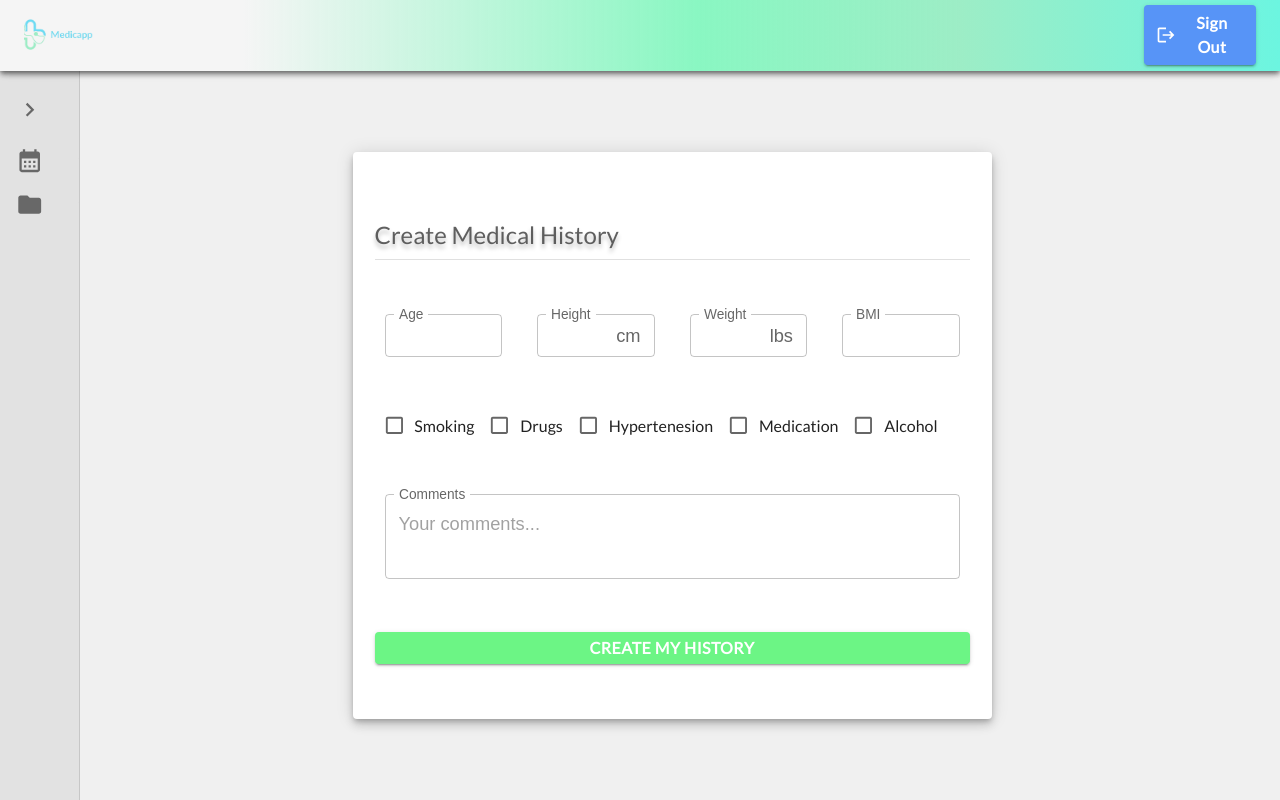
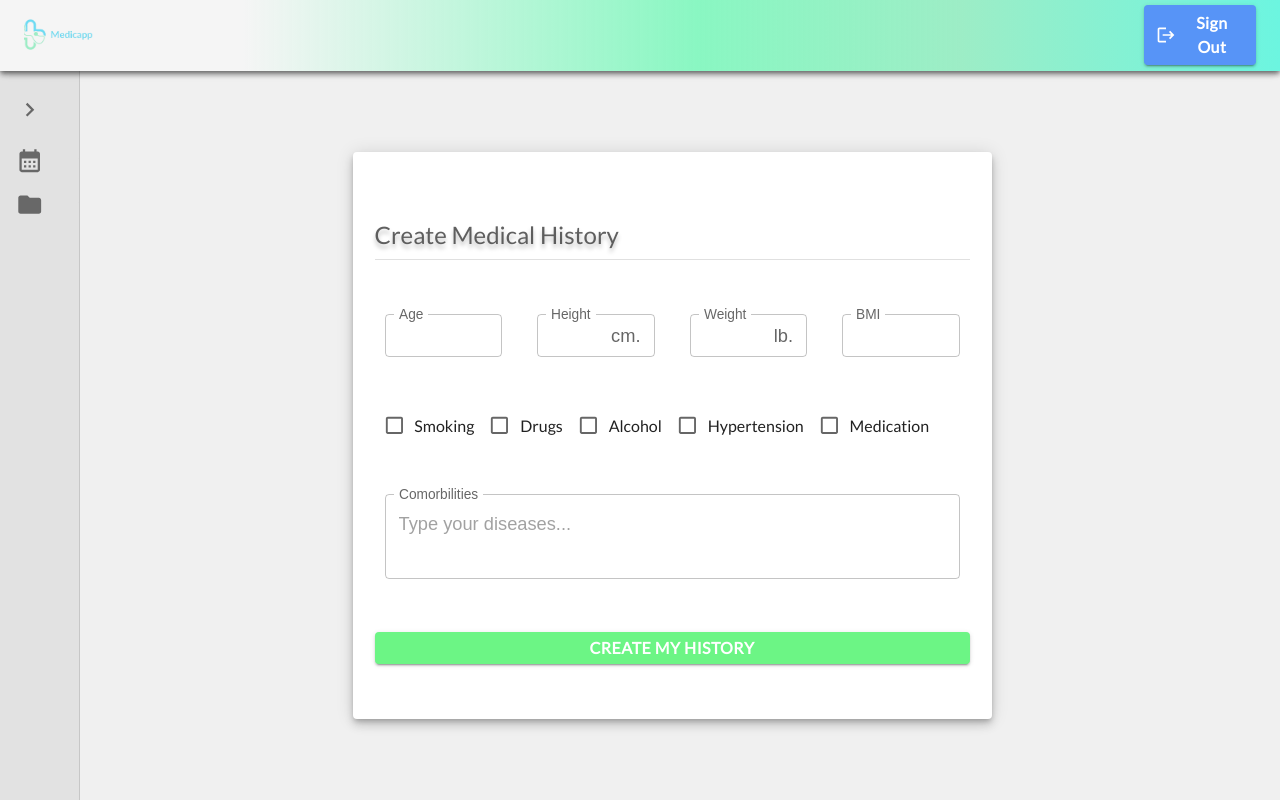
Before and after one commit to ivantrejoc/medicapp_frontend, a React (Vite) app: page /history/create in a window 1280 px wide. Built offline with nearby package versions, Linux system fonts and the light colour scheme.

Commit message:
create history function

```diff
--- a/src/components/HistoryForm/HistoryForm.jsx
+++ b/src/components/HistoryForm/HistoryForm.jsx
@@ -12,13 +12,62 @@ import {
   Button,
   useMediaQuery
 } from "@mui/material";
+import { useForm, Controller } from "react-hook-form";
 import { useTheme } from "@mui/material/styles";
 import BasicData from "../BasicData/BasicData";
+import AlertModal from "../AlertModal/AlertModal";
+import { createHistory } from "../../services/historyServices";
+import { useState } from "react";
 
 const HistoryForm = () => {
+  const [message, setMessage] = useState(null);
+  const [openAlert, setOpenAlert] = useState(false);
   const theme = useTheme();
   const isMobile = useMediaQuery(theme.breakpoints.down("md"));
   const isTablet = useMediaQuery(theme.breakpoints.only("md"));
+
+  const {
+    handleSubmit,
+    control,
+    formState: { errors },
+    reset
+  } = useForm({
+    defaultValues: {
+      age: "",
+      height: "",
+      weight: "",
+      bmi: "",
+      smoking: false,
+      drugs: false,
+      hypertension: false,
+      medication: false,
+      alcohol: false,
+      comorbilities: ""
+    }
+  });
+
+  const onSubmit = async (data) => {
+    const formData = {
+      ...data,
+      smoking: data.smoking ? "yes" : "no",
+      drugs: data.drugs ? "yes" : "no",
+      hypertension: data.hypertension ? "yes" : "no",
+      medication: data.medication ? "yes" : "no",
+      alcohol: data.alcohol ? "yes" : "no",
+      height: `${data.height}cm.`,
+      weight: `${data.weight}lb.`
+    };
+
+    const historyData = {
+      ...formData,
+      patient_id: 7
+    };
+    const response = await createHistory(historyData);
+    const responseMessage = await response.body.message;
+    reset();
+    setMessage(responseMessage);
+    setOpenAlert(true);
+  };
 
   return (
     <Paper
@@ -27,18 +76,25 @@ const HistoryForm = () => {
         display: "flex",
         width: { xs: "19.9375rem", md: "39.9375rem" },
         marginLeft: { xs: "10rem", lg: "0rem" },
-        height: "35.4375rem",
+        height: { xs: "37.4375rem", md: "35.4375rem" },
         flexDirection: "column",
-        justifyContent: "center",
+        justifyContent: { xs: "flex-start", md: "center" },
         alignItems: "center",
         flexShrink: 0,
         background: "var(--background-paper-elevation-6, #FFF)",
         boxSizing: "border-box"
       }}
     >
+      {openAlert && (
+        <AlertModal
+          open={openAlert}
+          message={message}
+          onClose={() => setOpenAlert(false)}
+        />
+      )}
       {(isMobile || isTablet) && <BasicData />}
       <Box
-        id="form"
+        className="form"
         sx={{
           display: "flex",
           width: { xs: "17.1875rem", md: "37.1875rem" },
@@ -50,7 +106,7 @@ const HistoryForm = () => {
         }}
       >
         <Box
-          id="title-wrapper"
+          className="title-wrapper"
           sx={{
             display: "flex",
             padding: "var(--2, 1rem) var(--none, 0rem)",
@@ -62,7 +118,7 @@ const HistoryForm = () => {
           }}
         >
           <Box
-            id="title-container"
+            className="title-container"
             sx={{
               display: "flex",
               alignItems: "flex-start",
@@ -75,7 +131,9 @@ const HistoryForm = () => {
           <Divider sx={{ width: "100%", marginTop: 1 }} />
         </Box>
         <Box
-          id="inputs-wrapper"
+          className="inputs-wrapper"
+          component="form"
+          onSubmit={handleSubmit(onSubmit)}
           sx={{
             display: "flex",
             height: { xs: "28.2rem", md: "23.3rem" },
@@ -87,27 +145,44 @@ const HistoryForm = () => {
           }}
         >
           <Box
-            id="row-1"
+            className="row-1"
             sx={{
               display: { xs: "grid", md: "flex" },
               gridTemplateColumns: { xs: "repeat(2, 2fr)" },
               padding: { xs: "0rem", md: "0.625rem" },
-              alignItems: "center",
+              alignItems: "flex-start",
               gap: { xs: "1.75rem", md: "2.1875rem" },
               alignSelf: "stretch",
               boxSizing: "border-box",
               marginBottom: { xs: 1.5, md: 3.5 }
             }}
           >
+            <Controller
+              name="age"
+              control={control}
+              rules={{
+                required: "Required",
+                pattern: {
+                  value: /^[0-9]+$/,
+                  message: "Only numbers"
+                }
+              }}
+              render={({ field }) => (
                 <TextField
+                  {...field}
                   size="small"
                   variant="outlined"
                   label="Age"
-              SelectProps={{
-                native: true
-              }}
+                  error={!!errors.age}
+                  helperText={errors.age ? errors.age.message : null}
                   InputLabelProps={{
                     shrink: true
+                  }}
+                  FormHelperTextProps={{
+                    sx: {
+                      fontSize: "0.75rem",
+                      margin: 1
+                    }
                   }}
                   sx={{
                     display: "flex",
@@ -120,18 +195,40 @@ const HistoryForm = () => {
                     }
                   }}
                 />
+              )}
+            />
+
+            <Controller
+              name="height"
+              control={control}
+              rules={{
+                required: "Required",
+                pattern: {
+                  value: /^[0-9]+$/,
+                  message: "Only numbers"
+                }
+              }}
+              render={({ field }) => (
                 <TextField
+                  {...field}
                   size="small"
                   variant="outlined"
                   label="Height"
                   InputProps={{
-                endAdornment: <InputAdornment position="end">cm</InputAdornment>
+                    endAdornment: (
+                      <InputAdornment position="end">cm.</InputAdornment>
+                    )
                   }}
-              SelectProps={{
-                native: true
-              }}
+                  error={!!errors.height}
+                  helperText={errors.height ? errors.height.message : null}
                   InputLabelProps={{
                     shrink: true
+                  }}
+                  FormHelperTextProps={{
+                    sx: {
+                      fontSize: "0.75rem",
+                      margin: 1
+                    }
                   }}
                   sx={{
                     display: "flex",
@@ -144,20 +241,39 @@ const HistoryForm = () => {
                     }
                   }}
                 />
+              )}
+            />
+            <Controller
+              name="weight"
+              control={control}
+              rules={{
+                required: "Required",
+                pattern: {
+                  value: /^[0-9]+$/,
+                  message: "Only numbers"
+                }
+              }}
+              render={({ field }) => (
                 <TextField
+                  {...field}
                   size="small"
                   variant="outlined"
                   label="Weight"
                   InputProps={{
                     endAdornment: (
-                  <InputAdornment position="end">lbs</InputAdornment>
+                      <InputAdornment position="end">lb.</InputAdornment>
                     )
                   }}
-              SelectProps={{
-                native: true
-              }}
+                  error={!!errors.weight}
+                  helperText={errors.weight ? errors.weight.message : null}
                   InputLabelProps={{
                     shrink: true
+                  }}
+                  FormHelperTextProps={{
+                    sx: {
+                      fontSize: "0.75rem",
+                      margin: 1
+                    }
                   }}
                   sx={{
                     display: "flex",
@@ -170,15 +286,34 @@ const HistoryForm = () => {
                     }
                   }}
                 />
+              )}
+            />
+            <Controller
+              name="bmi"
+              control={control}
+              rules={{
+                required: "Required",
+                pattern: {
+                  value: /^[\d,]{1,3}(\.[0-9]{2})?$/,
+                  message: "Only 2 decimals"
+                }
+              }}
+              render={({ field }) => (
                 <TextField
+                  {...field}
                   size="small"
                   variant="outlined"
                   label="BMI"
-              SelectProps={{
-                native: true
-              }}
+                  error={!!errors.bmi}
+                  helperText={errors.bmi ? errors.bmi.message : null}
                   InputLabelProps={{
                     shrink: true
+                  }}
+                  FormHelperTextProps={{
+                    sx: {
+                      fontSize: "0.75rem",
+                      margin: 1
+                    }
                   }}
                   sx={{
                     display: "flex",
@@ -191,9 +326,11 @@ const HistoryForm = () => {
                     }
                   }}
                 />
+              )}
+            />
           </Box>
           <Box
-            id="row-2"
+            className="row-2"
             sx={{
               display: "flex",
               flexDirection: { xs: "column", md: "row" },
@@ -213,6 +350,11 @@ const HistoryForm = () => {
                   gridTemplateColumns: { xs: "repeat(2, 3fr)" }
                 }}
               >
+                <Controller
+                  name="smoking"
+                  defaultValue={false}
+                  control={control}
+                  render={({ field }) => (
                     <FormControlLabel
                       value="smoking"
                       sx={{
@@ -224,7 +366,10 @@ const HistoryForm = () => {
                       }}
                       control={
                         <Checkbox
+                          {...field}
                           size="small"
+                          checked={field.value}
+                          onChange={(e) => field.onChange(e.target.checked)}
                           sx={{
                             "&.Mui-checked": {
                               color: "#6CF585"
@@ -234,6 +379,12 @@ const HistoryForm = () => {
                       }
                       label="Smoking"
                     />
+                  )}
+                />
+                <Controller
+                  name="drugs"
+                  control={control}
+                  render={({ field }) => (
                     <FormControlLabel
                       value="drugs"
                       sx={{
@@ -245,7 +396,10 @@ const HistoryForm = () => {
                       }}
                       control={
                         <Checkbox
+                          {...field}
                           size="small"
+                          checked={field.value}
+                          onChange={(e) => field.onChange(e.target.checked)}
                           sx={{
                             "&.Mui-checked": {
                               color: "#6CF585"
@@ -255,6 +409,42 @@ const HistoryForm = () => {
                       }
                       label="Drugs"
                     />
+                  )}
+                />
+                <Controller
+                  name="alcohol"
+                  control={control}
+                  render={({ field }) => (
+                    <FormControlLabel
+                      value="alcohol"
+                      sx={{
+                        "& .MuiFormControlLabel-label": {
+                          fontFamily: "Lato, sans-serif",
+                          fontSize: "1rem",
+                          fontWeight: "500"
+                        }
+                      }}
+                      control={
+                        <Checkbox
+                          {...field}
+                          size="small"
+                          checked={field.value}
+                          onChange={(e) => field.onChange(e.target.checked)}
+                          sx={{
+                            "&.Mui-checked": {
+                              color: "#6CF585"
+                            }
+                          }}
+                        />
+                      }
+                      label="Alcohol"
+                    />
+                  )}
+                />
+                <Controller
+                  name="hypertension"
+                  control={control}
+                  render={({ field }) => (
                     <FormControlLabel
                       value="hypertension"
                       sx={{
@@ -266,7 +456,10 @@ const HistoryForm = () => {
                       }}
                       control={
                         <Checkbox
+                          {...field}
                           size="small"
+                          checked={field.value}
+                          onChange={(e) => field.onChange(e.target.checked)}
                           sx={{
                             "&.Mui-checked": {
                               color: "#6CF585"
@@ -274,8 +467,14 @@ const HistoryForm = () => {
                           }}
                         />
                       }
-                  label="Hypertenesion"
+                      label="Hypertension"
                     />
+                  )}
+                />
+                <Controller
+                  name="medication"
+                  control={control}
+                  render={({ field }) => (
                     <FormControlLabel
                       value="medication"
                       sx={{
@@ -287,7 +486,10 @@ const HistoryForm = () => {
                       }}
                       control={
                         <Checkbox
+                          {...field}
                           size="small"
+                          checked={field.value}
+                          onChange={(e) => field.onChange(e.target.checked)}
                           sx={{
                             "&.Mui-checked": {
                               color: "#6CF585"
@@ -297,35 +499,16 @@ const HistoryForm = () => {
                       }
                       label="Medication"
                     />
-                <FormControlLabel
-                  value="alcohol"
-                  sx={{
-                    "& .MuiFormControlLabel-label": {
-                      fontFamily: "Lato, sans-serif",
-                      fontSize: "1rem",
-                      fontWeight: "500"
-                    }
-                  }}
-                  control={
-                    <Checkbox
-                      size="small"
-                      sx={{
-                        "&.Mui-checked": {
-                          color: "#6CF585"
-                        }
-                      }}
-                    />
-                  }
-                  label="Alcohol"
+                  )}
                 />
               </FormGroup>
             </FormControl>
           </Box>
           <Box
-            id="row-3"
+            className="row-3"
             sx={{
               display: "flex",
-              height: "6.5rem",
+              height: { xs: "7rem", md: "6.5rem" },
               padding: "0.625rem",
               alignItems: "center",
               alignSelf: "stretch",
@@ -333,13 +516,35 @@ const HistoryForm = () => {
               marginBottom: { xs: 1, md: 3.5, lg: 5.5 }
             }}
           >
+            <Controller
+              name="comorbilities"
+              control={control}
+              rules={{
+                required: "Required",
+                maxLength: {
+                  value: 200,
+                  message: "Maximum 200 characters"
+                }
+              }}
+              render={({ field }) => (
                 <TextField
+                  {...field}
                   id="outlined-textarea"
-              label="Comments"
-              placeholder="Your comments..."
+                  label="Comorbilities"
+                  placeholder="Type your diseases..."
                   multiline
                   rows={2}
+                  error={!!errors.comorbilities}
+                  helperText={
+                    errors.comorbilities ? errors.comorbilities.message : null
+                  }
                   InputLabelProps={{ shrink: true }}
+                  FormHelperTextProps={{
+                    sx: {
+                      fontSize: "0.75rem",
+                      margin: 0
+                    }
+                  }}
                   sx={{
                     height: "5.75rem",
                     display: "flex",
@@ -353,8 +558,11 @@ const HistoryForm = () => {
                     }
                   }}
                 />
+              )}
+            />
           </Box>
           <Button
+            type="submit"
             size="large"
             variant="formButton"
             sx={{
--- a/src/components/SignUpForm/SignUpForm.jsx
+++ b/src/components/SignUpForm/SignUpForm.jsx
@@ -17,7 +17,8 @@ const SignInForm = () => {
     handleSubmit,
     control,
     getValues,
-    formState: { errors }
+    formState: { errors },
+    reset
   } = useForm({
     defaultValues: {
       name: "",
@@ -41,6 +42,7 @@ const SignInForm = () => {
     };
     const response = await createPatient(patientData);
     const responseMessage = response.body.message;
+    reset();
     alert(responseMessage);
   };
 
--- a/src/pages/CreateHistory.jsx
+++ b/src/pages/CreateHistory.jsx
@@ -14,7 +14,8 @@ const CreateHistory = () => {
         flexDirection: "column",
         alignItems: "center",
         justifyContent: "center",
-        overflow: "hidden"
+        overflow:{md: "hidden"},
+        overflowY: { xs: "auto", md: "hidden" }
       }}
     >
       <HistoryForm />
--- /dev/null
+++ b/src/services/historyServices.js
@@ -0,0 +1,25 @@
+import axios from "axios";
+
+const URL = import.meta.env.VITE_API_URL;
+
+export const createHistory = async (historyData) => {
+  try {
+    const response = await axios.post(`${URL}/history`, historyData);
+    if (response.status === 200) {
+      return response.data;
+    }
+  } catch (error) {
+    return error.message;
+  }
+};
+
+export const editHistory = async (historyData) => {
+  try {
+    const response = await axios.put(`${URL}/history`, historyData);
+    if (response.status === 200) {
+      return response.data;
+    }
+  } catch (error) {
+    return error.message;
+  }
+};
--- a/src/services/index.js
+++ b/src/services/index.js
@@ -1,4 +1,5 @@
 export * from './appointmentsServices';
+export * from './historyServices';
 export * from './medicsServices';
 export * from './specialtiesServices';
 export * from './userService';
```
Lines whose indentation alone changed are shown as unchanged.
